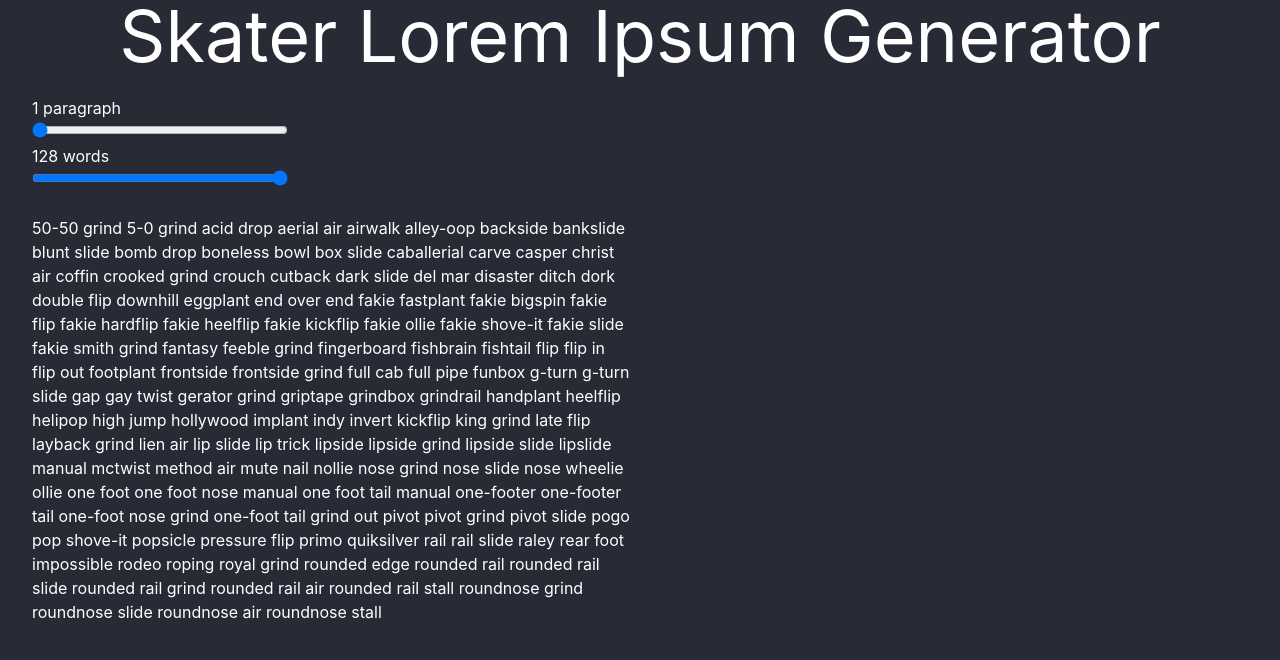
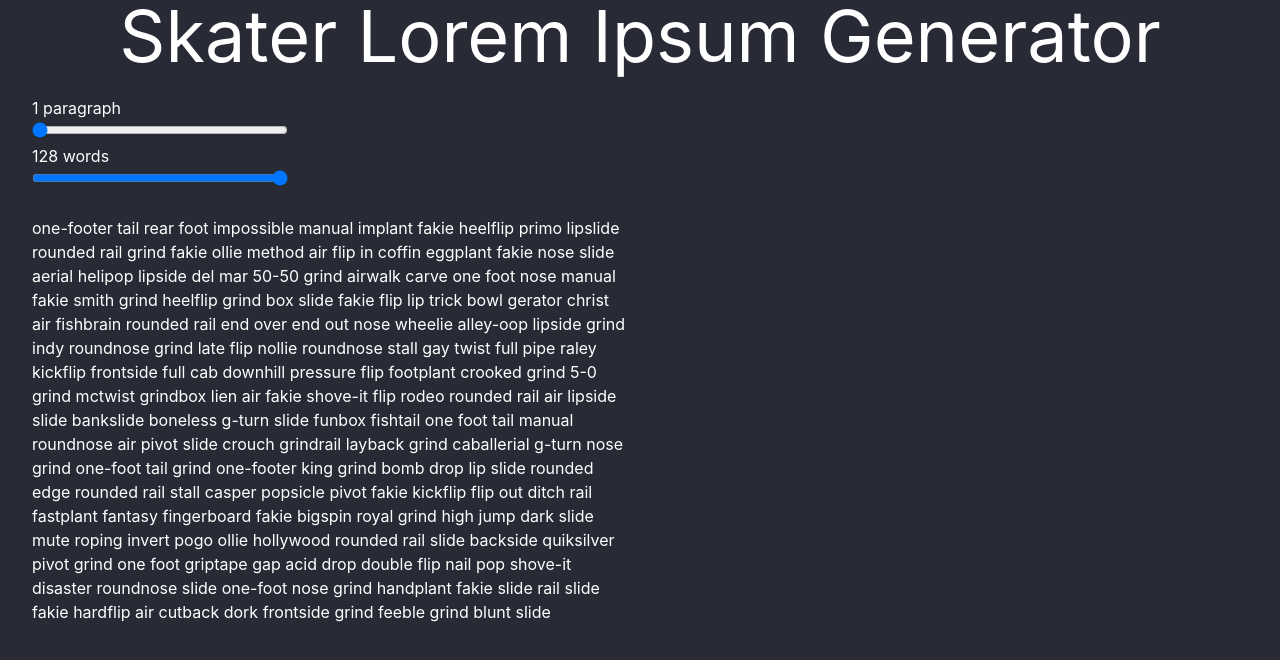
Before and after one commit to ianmiller347/skater-lorum-ipsum, a Next.js app: page / in a window 1280 px wide. Shown: the top 660 px of the page. Built offline with nearby package versions, Linux system fonts and the light colour scheme.

Commit message:
randomize paragraph words

```diff
--- a/pages/index.tsx
+++ b/pages/index.tsx
@@ -6,26 +6,34 @@ export default function Home() {
   const [paragraphCount, setParagraphCount] = useState(1);
   const [wordCount, setWordCount] = useState(ipsumWords.length);
 
-  // Creates a paragraph array with word limit
-  const paragraph = ipsumWords.slice(0, wordCount).join(' ');
+  // Creates a paragraph array with word limit and random words
+  const randomParagraph = () =>
+    ipsumWords
+      .map((value) => ({ value, sort: Math.random() }))
+      .sort((a, b) => a.sort - b.sort)
+      .map(({ value }) => value)
+      .slice(0, wordCount)
+      .join(' ');
 
   // Generates lorum ipsum paragraph elements
   // Array.from(Array(paragraphCount)) creates an empty iterable array
   const generate = Array.from(Array(paragraphCount)).map((par, idx) => {
     return (
       <p className="text-white" key={idx}>
-        {paragraph.toLowerCase()}
+        {randomParagraph().toLowerCase()}
       </p>
     );
   });
-  // bruh wtf
 
   return (
     <div className="bg-[#282a36]">
       <div className="container mx-auto ">
         <Head>
           <title>Skater Lorem Ipsum Generator</title>
-          <meta name="description" content="Skater lorem ipsum generator" />
+          <meta
+            name="description"
+            content="Skateboarding lorem ipsum text generator"
+          />
           <link rel="icon" href="/favicon.ico" />
         </Head>
 
```
